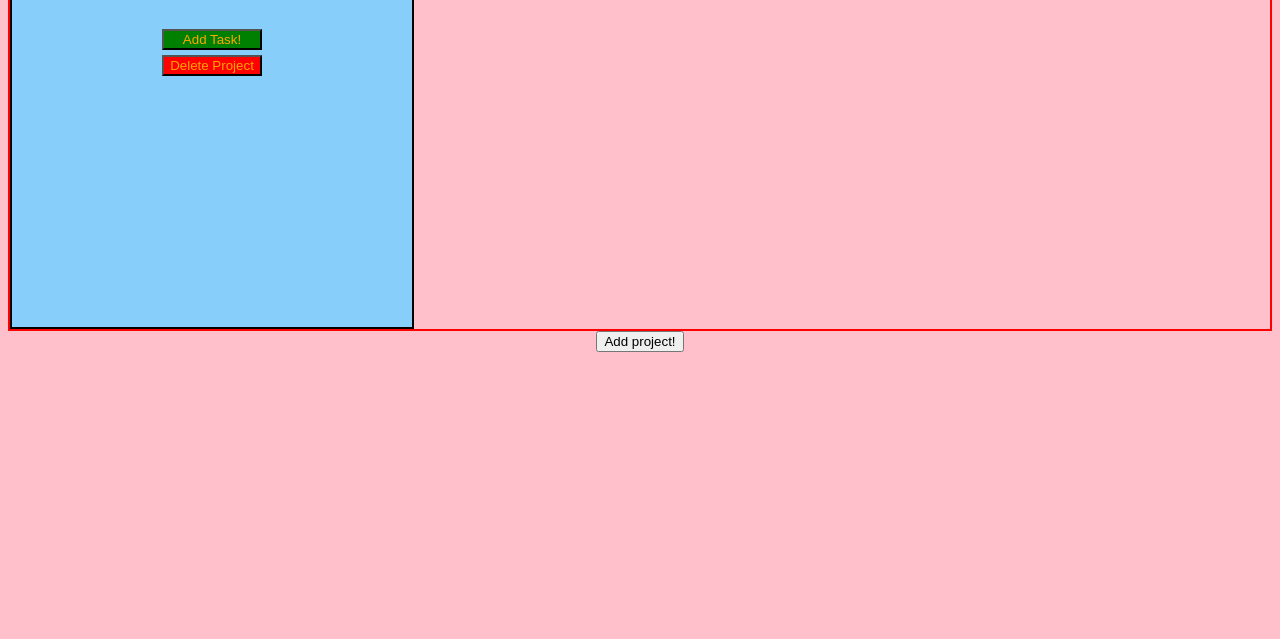
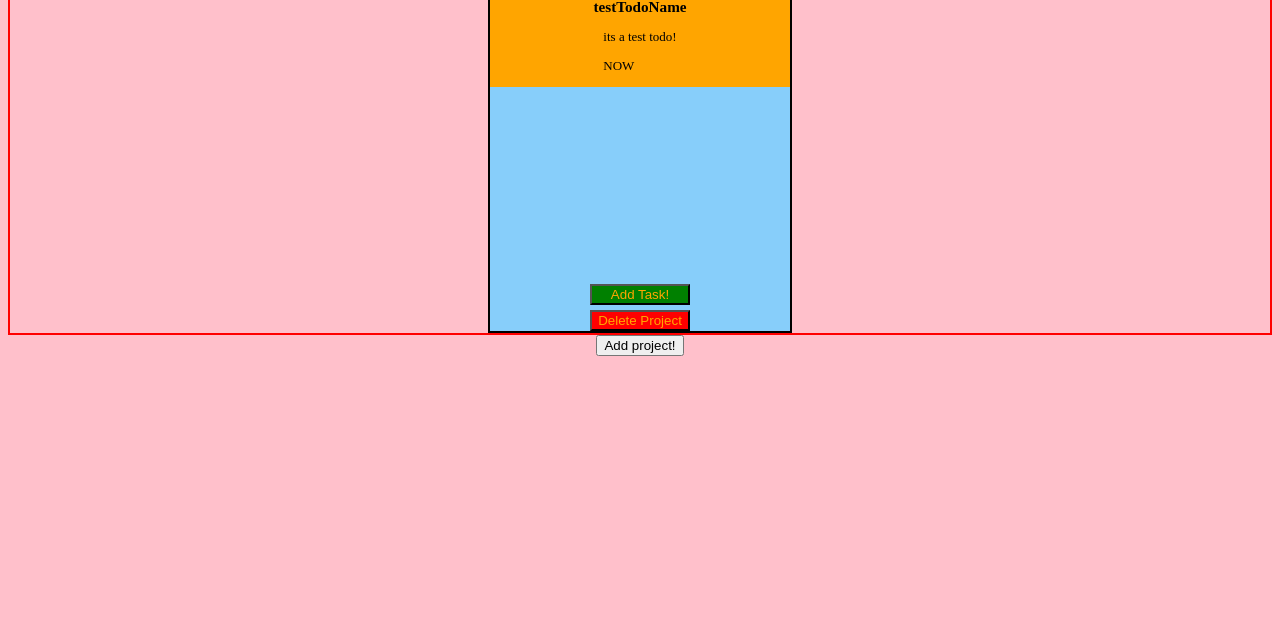
Before and after one commit to Keago99/TodoDec2025, a website built with webpack: page src/index.html in a window 1280 px wide. Shown: the part 161-800 px from the top of the page. Built offline with nearby package versions, Linux system fonts and the light colour scheme.

Commit message:
Add css for projects
Add mainly css for projects and project spacing.
Add JS logic for adding projects.

```diff
--- a/src/displayController.js
+++ b/src/displayController.js
@@ -12,45 +12,68 @@ const projectArea = document.querySelector(".projectArea");
 
 // Creates the project HTML element (singular)
 const createProjectDiv = (project) => {
-    return`
-    <div class="Project">
-        <h1>${project.getName()}</h1>
+    const projectString = `
+        <h2>${project.getName()}</h2>
         <div class="todoArea" data-project-id="${project.getID()}">
-            <br>
         </div>
         <div class="buttonDiv">
             <button type="button" class="addTodoButton"> Add Task! </button>
             <button type="button" class="deleteProjectButton" data-project-id = ${project.getID()}> Delete Project </button>
         <div>
-    </div>
-     `
+     `;
+
+     const div = document.createElement("div");
+     div.className = "Project";
+     div.innerHTML = projectString.trim();
+
+     return div;
 }
 
 const createTodoDiv = (todo) => {
-    return`
-    <div class="insideProjectTodo>
-    <h3>${todo.getName()}<h3>
+    const todoString = `
+    <h3>${todo.getTitle()}</h3>
+    <div class="todoDescription">
     <p>${todo.getDescription()}<p>
-    <div class="todoButtonDiv>
-    <div type="button" class="deleteTodo">
+    <p>${todo.getDueDate()}<p>
+
     </div>
     `
+
+    const div  = document.createElement("div");
+    div.className = "insideProjectTodo";
+    div.innerHTML = todoString.trim();
+
+    return div;
 }
 
 // render the todo within the project (project ID needed)
-const renderTodo = (todo, projectID) => {
-    const todoDiv = createTodoDiv(todo);
-    const projectArea = document.querySelector(`.todoArea[data-project-id="${projectID}]`)
+const renderTodos = (projectArray) => {
+    const todoAreas = document.querySelectorAll(".todoArea");
 
-    projectArea.appendChild(todoDiv);
+    todoAreas.forEach(todoArea =>{
+        const projectID = todoArea.dataset.projectId;
 
+        const project = projectArray.find(project => project.getID() === projectID);
+
+        const todos = project.getTodos();
+
+        if (!todos || todos.length === 0) {
+            console.log("todos empty for this one");
+            return;
+        }
+
+        todos.forEach(todo => {
+            const todoDiv = createTodoDiv(todo);
+            todoArea.appendChild(todoDiv);
+        });
+    });
 }
-
 
 // Renders the created HTML project element in its correct place (singular)
 const renderProject = (project) => {
     const projectDiv = createProjectDiv(project);
-    projectArea.innerHTML += projectDiv;
+
+    projectArea.appendChild(projectDiv);
 }
 
 const renderAllProjects = (projectArray) => {
@@ -98,6 +121,17 @@ const addProjectDialogOpenEvent = () => {
     });
 };
 
+const addProjectDialogEvent = () => {
+    const projectName = document.querySelector("#projectName").value;
+
+    if(!projectName){
+        alert("no project name please re-enter!");
+        return;
+    }
+
+    const newProject = createProject(projectName);
+}
+
 const closeProjectAddEvent = () => {
     const closeProjectAddButton = document.querySelector("#closeProjectDialog");
 
@@ -121,10 +155,11 @@ const  RenderAll = () => {
     addTodoDialogEvents();
     addDeleteProjectEvents();
     closeProjectAddEvent();
+    renderTodos(loadedProjects);
 }
 
 
-export { createProjectDiv, renderProject, addTodoDialogEvents, addProjectDialogOpenEvent,closeTodoDialogEvent, renderAllProjects, addDeleteProjectEvents};
+export { createProjectDiv, renderProject, addTodoDialogEvents, addProjectDialogOpenEvent,closeTodoDialogEvent, renderAllProjects, addDeleteProjectEvents, renderTodos };
 
 
 // I want to turn projects into stringify, then I want to load projects after turning the string back into array
--- a/src/setup.js
+++ b/src/setup.js
@@ -1,5 +1,5 @@
 import { createProject, getProjects, setProjects, addProject } from "./project";
-import {addTodoDialogEvents, renderProject, addProjectDialogOpenEvent, closeTodoDialogEvent, renderAllProjects, addDeleteProjectEvents} from "./displayController";
+import {addTodoDialogEvents, renderProject, addProjectDialogOpenEvent, closeTodoDialogEvent, renderAllProjects, addDeleteProjectEvents, renderTodos } from "./displayController";
 import { createTodo } from "./todo";
 import { loadProjects, storeProjects } from "./localStorage";
 
@@ -12,6 +12,7 @@ const setup = () => {
     startingProject.addTodo(newTodo);
     projects.push(startingProject);
     renderAllProjects(projects);
+    renderTodos(projects);
     addTodoDialogEvents();
     addProjectDialogOpenEvent();
     closeTodoDialogEvent();
--- a/src/styles.css
+++ b/src/styles.css
@@ -14,13 +14,18 @@ body{
     display: flex;
     flex-direction: column;
     align-items: center;
-    Width: 400px;
+    min-height: 400px;
+    max-height: 400px;
+    overflow-y: auto;
+    Width: 300px;
     background-color: lightskyblue;
     border: 2px solid;
 }
 
 .projectArea{
-    height: 400px;
+    display: flex;
+    min-height: 400px;
+    justify-content: space-evenly;
     border: solid red 2px;
     display: flex;
     flex-wrap: wrap;
@@ -68,3 +73,30 @@ body{
     align-items: center;
     justify-content: center;
 }
+
+.insideProjectTodo{
+    display: flex;
+    align-items: center;
+    justify-content: center;
+    flex-direction: column;
+    height: auto;
+    width: 300px;
+    background-color: orange;
+    font-size: small;
+}
+
+.todoArea{
+    display: flex;
+    flex-direction: column;
+    height: 300px;
+}
+
+.todoDescription{
+    margin: 0;
+
+}
+
+h3{
+    margin: 0;
+    padding: 0;
+}
```
